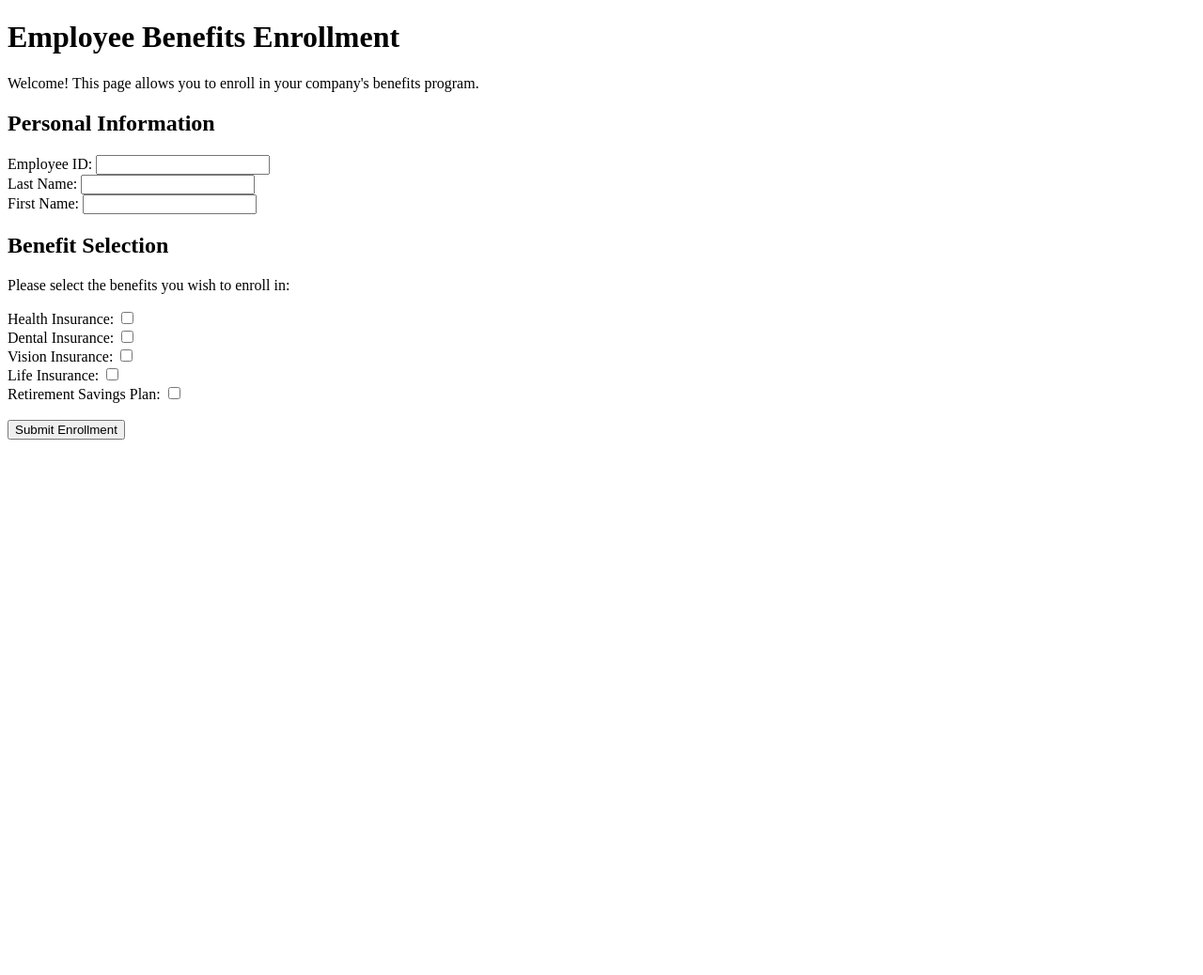
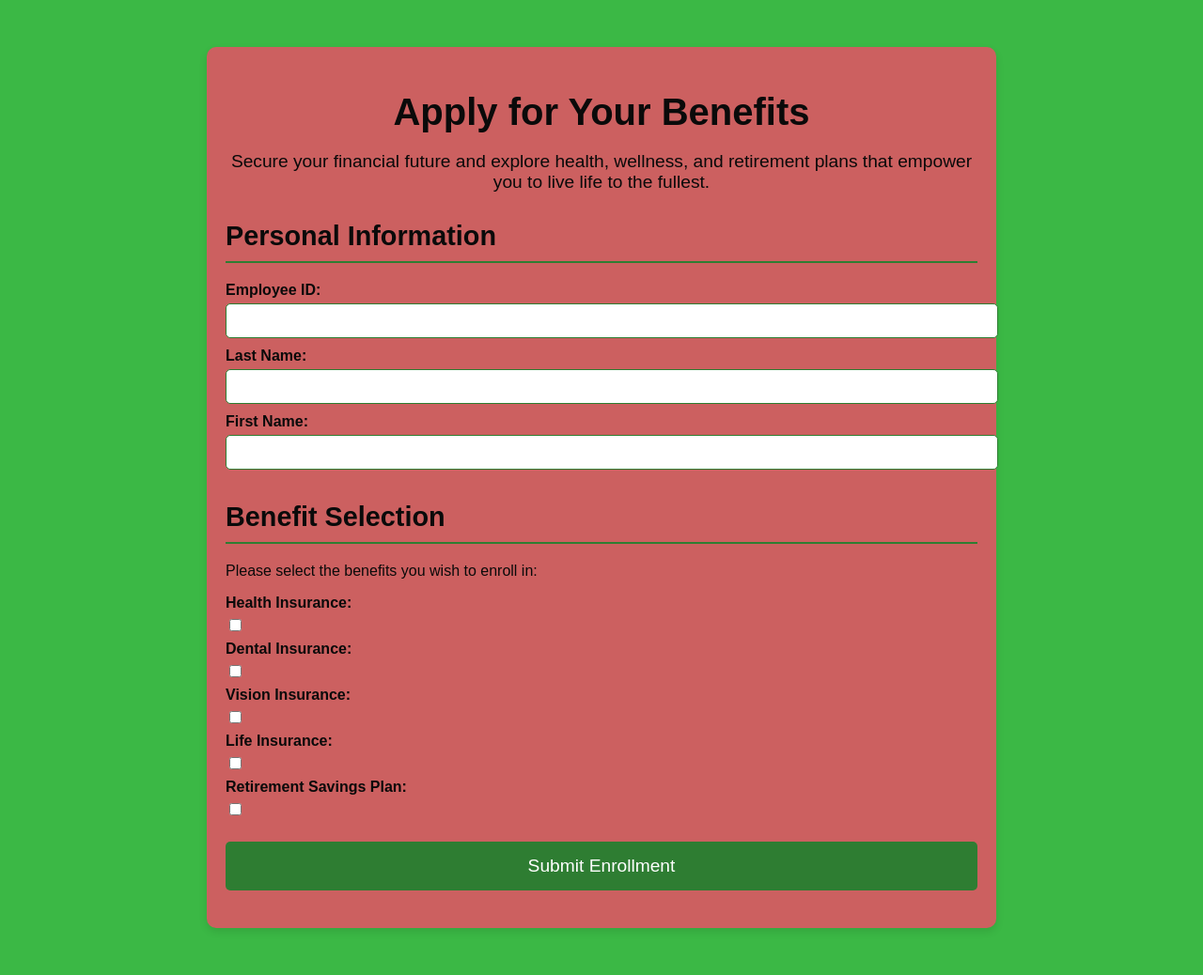
Before and after one commit to veranyagaka/BenefitsPro, a Django app: page /enroll/ in a window 1280 px wide. Shown: the whole page at 94% size. Before the commit the page ends 468 px from the top, so only its background shows below. Run offline with Django 4.2, Linux system fonts and the light colour scheme.

Commit message:
some more bad css

```diff
--- a/myproject/enrollment/templates/enrollment.html
+++ b/myproject/enrollment/templates/enrollment.html
@@ -1,16 +1,22 @@
+{% load static%}
+
 <!DOCTYPE html>
 <html lang="en">
 <head>
     <meta charset="UTF-8">
     <meta name="viewport" content="width=device-width, initial-scale=1.0">
     <title>Employee Benefits Enrollment</title>
+    <link rel="stylesheet" href="{% static 'enrollment.css' %}">
 </head>
 <body>
-    <h1>Employee Benefits Enrollment</h1>
-    <p>Welcome! This page allows you to enroll in your company's benefits program.</p>
-
+    <div class="container">
+        <header>
+            <h1>Apply for Your Benefits</h1>
+            <p>Secure your financial future and explore health, wellness, and retirement plans that empower you to live life to the fullest.</p>
+        </header>
         <form action="{% url 'process_enrollment' %}" method="post">
             {% csrf_token %}
+            <section>
                 <h2>Personal Information</h2>
                 <label for="employee_id">Employee ID:</label>
                 <input type="text" id="employee_id" name="employee_id" required><br>
@@ -20,7 +26,8 @@
 
                 <label for="first_name">First Name:</label>
                 <input type="text" id="first_name" name="first_name" required><br>
-
+            </section>
+            <section>
                 <h2>Benefit Selection</h2>
                 <p>Please select the benefits you wish to enroll in:</p>
 
@@ -40,6 +47,8 @@
                 <input type="checkbox" id="retirement_savings" name="benefits[]" value="retirement_savings"><br><br>
 
                 <input type="submit" value="Submit Enrollment">
+            </section>
         </form>
+    </div>
 </body>
 </html>
--- /dev/null
+++ b/myproject/static/enrollment.css
@@ -0,0 +1,76 @@
+body {
+    font-family: Arial, sans-serif;
+    background-color: #3bb845;
+    color: #0a0a0a;
+    margin: 0;
+    padding: 0;
+}
+
+.container {
+    max-width: 800px;
+    margin: 50px auto;
+    padding: 20px;
+    background-color: #cc6060;
+    border-radius: 10px;
+    box-shadow: 0 4px 8px rgba(0, 0, 0, 0.1);
+}
+
+header {
+    text-align: center;
+    margin-bottom: 30px;
+}
+
+header h1 {
+    font-size: 2.5em;
+    margin-bottom: 10px;
+}
+
+header p {
+    font-size: 1.2em;
+}
+
+section {
+    margin-bottom: 20px;
+}
+
+section h2 {
+    font-size: 1.8em;
+    border-bottom: 2px solid #2e7d32;
+    padding-bottom: 10px;
+    margin-bottom: 20px;
+}
+
+label {
+    display: block;
+    font-weight: bold;
+    margin-bottom: 5px;
+}
+
+input[type="text"], input[type="checkbox"] {
+    width: 100%;
+    padding: 10px;
+    margin-bottom: 10px;
+    border: 1px solid #2e7d32;
+    border-radius: 5px;
+}
+
+input[type="checkbox"] {
+    width: auto;
+    margin-right: 10px;
+}
+
+input[type="submit"] {
+    background-color: #2e7d32;
+    color: white;
+    border: none;
+    padding: 15px 30px;
+    font-size: 1.2em;
+    border-radius: 5px;
+    cursor: pointer;
+    display: block;
+    width: 100%;
+}
+
+input[type="submit"]:hover {
+    background-color: #fc6c91;
+}
```
Lines whose indentation alone changed are shown as unchanged.
